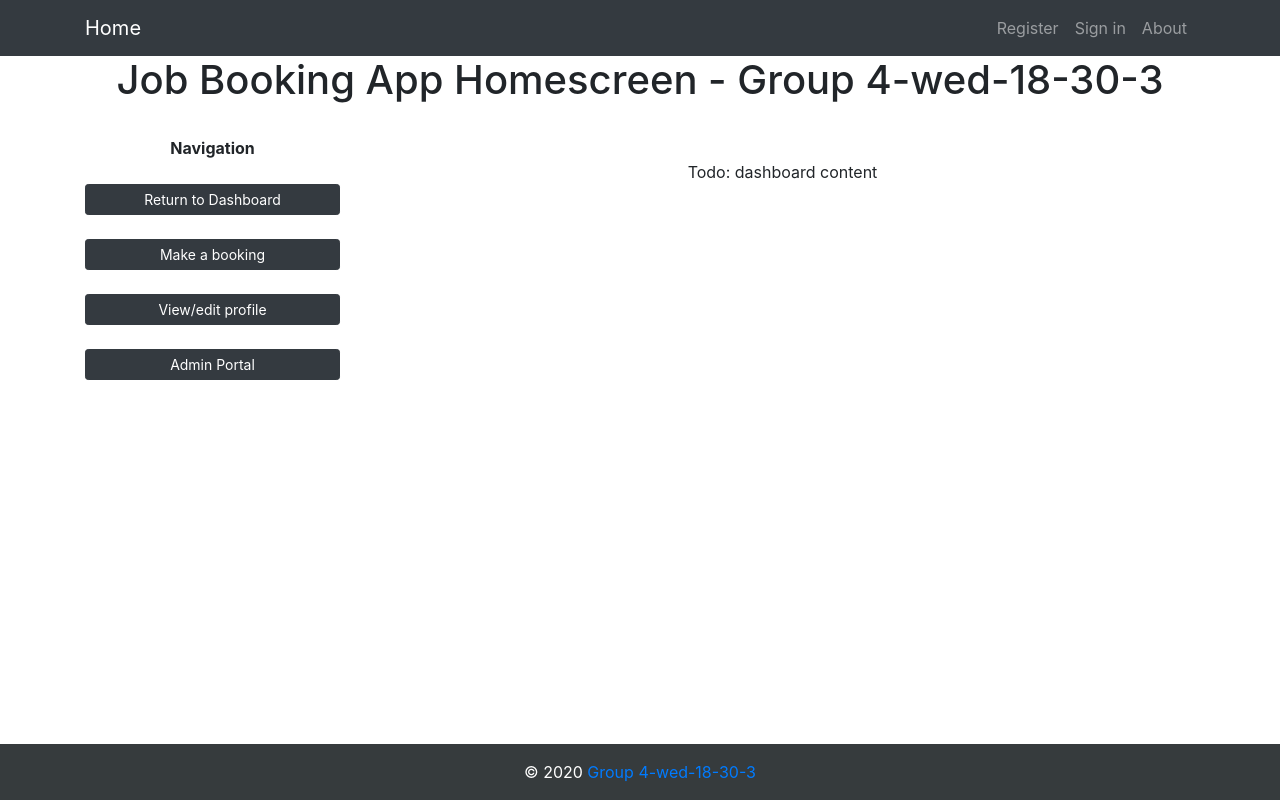
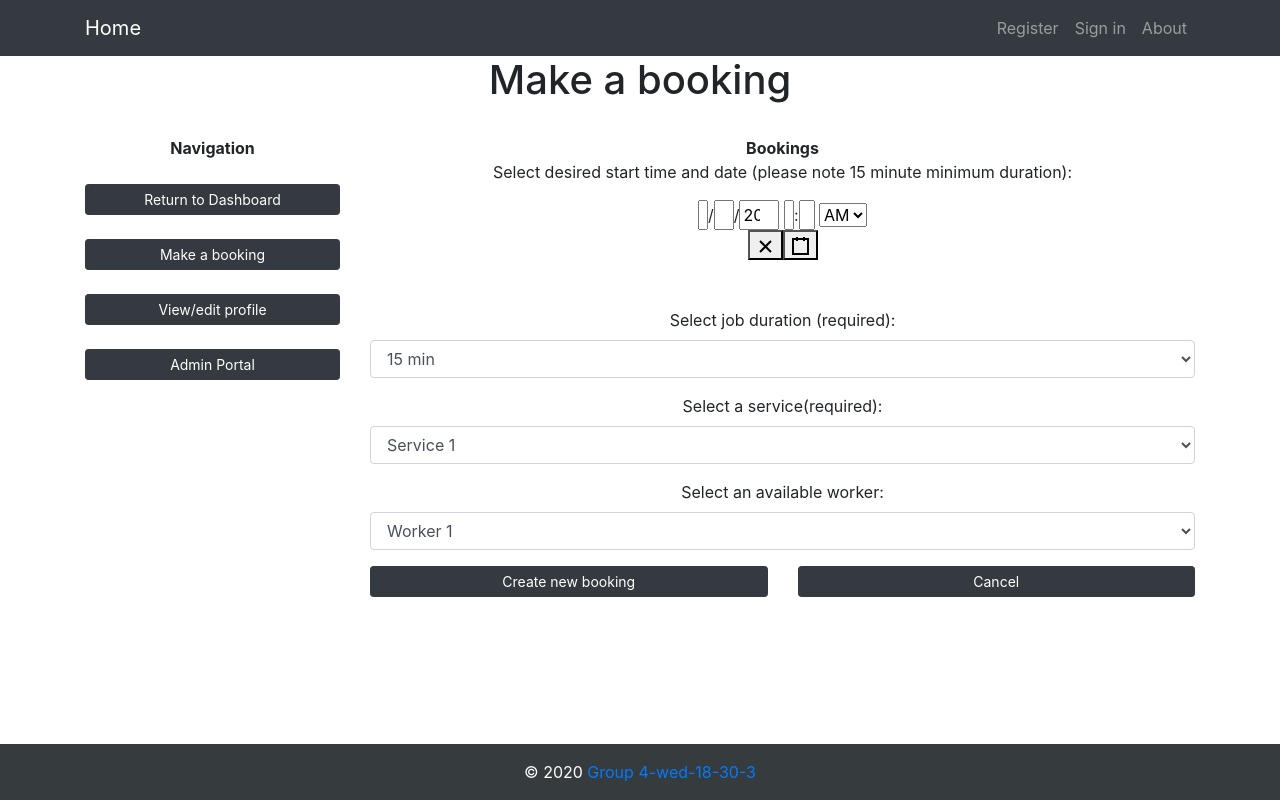
Before and after one commit to RMIT-SEPT/majorproject-4-wed-18-30-3, a React (Create React App) app in the folder FrontEnd/frontend-react/: page /bookings in a window 1280 px wide. Before the commit this address led to /dashboard. Built offline with nearby package versions, Linux system fonts and the light colour scheme.

Commit message:
add booking form skeleton

```diff
--- a/FrontEnd/frontend-react/src/App.js
+++ b/FrontEnd/frontend-react/src/App.js
@@ -19,13 +19,14 @@ import AdminScreen from './components/AdminScreen/AdminScreen';
 import AboutScreen from './components/AboutScreen/AboutScreen';
 import HistoryScreen from './components/HistoryScreen/HistoryScreen';
 
+// need to add a redirect from the landing page to dashboard
+
 function App() {
   return (
     <Router>
     <div className="App">
       <Header/>
       <Route path="/dashboard" component={Dashboard}/>
-      <Redirect from="/" to="/dashboard"/>
       <Route path="/bookings" component={BookingScreen}/>
       <Route path="/login" component={LoginScreen}/>
       <Route path="/register" component={RegisterScreen}/>
--- /dev/null
+++ b/FrontEnd/frontend-react/src/components/BookingScreen/AddBookingButton.js
@@ -0,0 +1,30 @@
+import React, { Component } from 'react'
+import {link, Link} from "react-router-dom";
+
+
+function validate() {
+
+}
+
+function createBooking() {
+    var timeslot
+    var service
+    var worker
+    var customer
+    var group
+}
+
+class AddBookingButton extends Component {
+
+    render() {
+        return (
+            <React.Fragment>
+            <p className="btn btn-sm btn-dark" id="navButton" onclick={validate}>
+            Create new booking
+            </p>
+            </React.Fragment>
+        )
+    }
+}
+
+export default AddBookingButton;
--- a/FrontEnd/frontend-react/src/components/BookingScreen/BookingPane.js
+++ b/FrontEnd/frontend-react/src/components/BookingScreen/BookingPane.js
@@ -1,25 +1,78 @@
 import React, { Component } from 'react'
 import DateTimePicker from 'react-datetime-picker'
+import AddBookingButton from './AddBookingButton';
+import CancelButton from './CancelButton';
+
+    function roundTo(date) {
+        var mins = 1000 * 60 * 15; // Change final number to match min booking duration
+        return new Date(Math.round(date.getTime() / mins) * mins)
+    }
 
 class BookingPane extends Component {
 
     state = {
-        date: new Date(),
+        date: roundTo(new Date()),
     }
 
-    onChange = date => this.setState({ date })
+    onChange = date => this.setState({ date: roundTo(date) })
 
     render() {
         return (
             <div className="booking_screen_bookingpane" id="booking_screen_bookingpane">
                 <br/>
-
                 <b>Bookings</b>
                 <br/>
+                <form>
+                    <p>Select desired start time and date (please note 15 minute minimum duration):</p>
+                    <DateTimePicker onChange={this.onChange} value={roundTo(this.state.date)}/>
+                    <br/> <br/>
+                    <div class="form-group">
+                        <label for="duration">Select job duration (required):</label>
+                        <select class="form-control" id="duration">
+                            <option>15 min</option>
+                            <option>30 min</option>
+                            <option>45 min</option>
+                            <option>1 hour</option>
+                            <option>1 hr 15 min</option>
+                            <option>1 hr 30 min</option>
+                            <option>1 hr 45 min</option>
+                            <option>2 hours</option>
+                            <option>2 hr 15 min</option>
+                            <option>2 hr 30 min</option>
+                            <option>2 hr 45 min</option>
+                            <option>3 hours</option>
+                            <option>3 hr 15 min</option>
+                            <option>3 hr 30 min</option>
+                            <option>3 hr 45 min</option>
+                            <option>4 hours</option>
+                        </select>
+                    </div>
+                    <div class="form-group">
+                    <label for="service">Select a service(required):</label>
+                    <select class="form-control" id="service">
+                      <option>Service 1</option>
+                      <option>Service 2</option>
+                      <option>Service 3</option>
+                    </select>
+                    </div>
+                    <div class="form-group">
+                    <label for="worker">Select an available worker:</label>
+                    <select class="form-control" id="worker">
+                      <option>Worker 1</option>
+                      <option>Worker 2</option>
+                      <option>Worker 3</option>
+                    </select>
+                    </div>
 
-                <p>Select a booking timeslot (30 min increments):</p>
-                <DateTimePicker onChange={this.onChange} value={this.state.date}/>
-
+                    <div className="row">
+                        <div className="col-sm">
+                            <AddBookingButton/>
+                        </div>
+                        <div className="col-sm">
+                            <CancelButton/>
+                        </div>
+                    </div>
+                </form>
             </div>
         )
     }
--- /dev/null
+++ b/FrontEnd/frontend-react/src/components/BookingScreen/CancelButton.js
@@ -0,0 +1,17 @@
+import React, { Component } from 'react'
+import {link, Link} from "react-router-dom";
+
+class CancelButton extends Component {
+
+    render() {
+        return (
+            <React.Fragment>
+            <Link to="/dashboard" className="btn btn-sm btn-dark" id="navButton">
+            Cancel
+            </Link>
+            </React.Fragment>
+        )
+    }
+}
+
+export default CancelButton;
```
